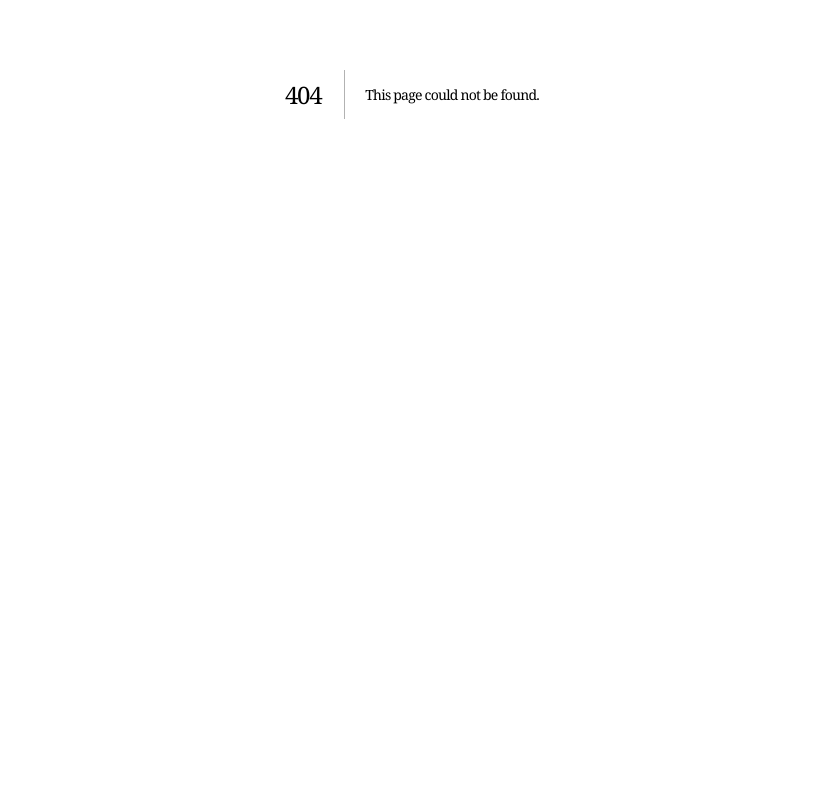
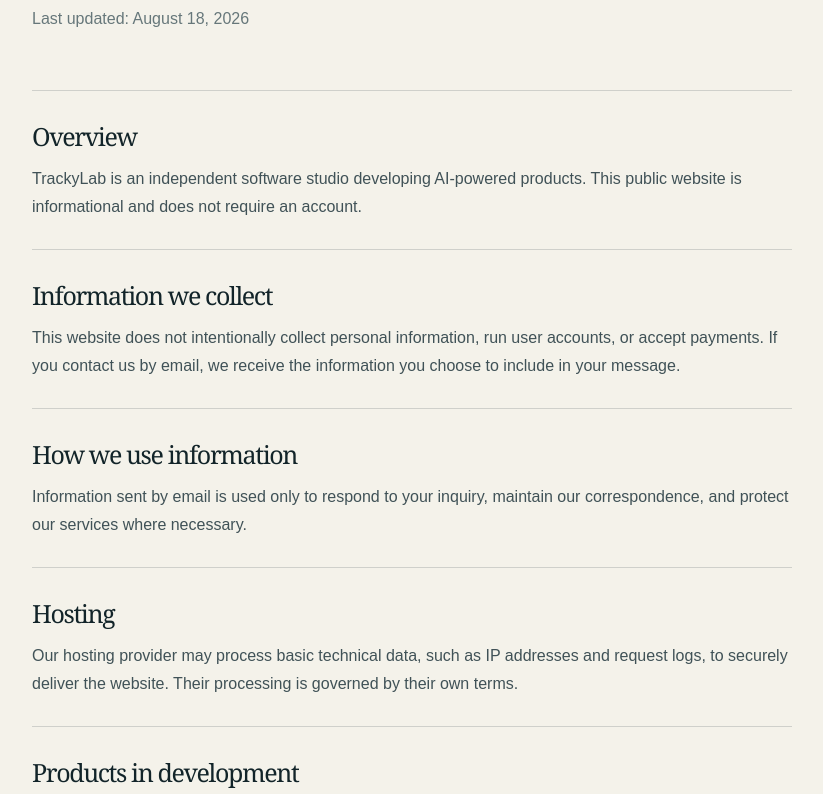
Before and after one commit to itaisinai/trackylab-landing, a Next.js app: page /privacy in a window 1280 px wide. Before the commit this address had no page. Shown: the part 306-1100 px from the top of the page, without its empty margins (228-1051 px from the left). Before the commit the page ends 800 px from the top, so only its background shows below. Built offline with nearby package versions, Linux system fonts and the light colour scheme.

Commit message:
Add app/privacy/page.tsx

```diff
--- /dev/null
+++ b/app/privacy/page.tsx
@@ -0,0 +1,11 @@
+export default function PrivacyPage() {
+  return <main className="legal"><div className="legal-shell">
+    <a className="legal-back" href="/">← Back to TrackyLab</a><p className="legal-kicker">Legal</p><h1>Privacy Policy</h1><p className="legal-date">Last updated: August 18, 2026</p>
+    <section><h2>Overview</h2><p>TrackyLab is an independent software studio developing AI-powered products. This public website is informational and does not require an account.</p></section>
+    <section><h2>Information we collect</h2><p>This website does not intentionally collect personal information, run user accounts, or accept payments. If you contact us by email, we receive the information you choose to include in your message.</p></section>
+    <section><h2>How we use information</h2><p>Information sent by email is used only to respond to your inquiry, maintain our correspondence, and protect our services where necessary.</p></section>
+    <section><h2>Hosting</h2><p>Our hosting provider may process basic technical data, such as IP addresses and request logs, to securely deliver the website. Their processing is governed by their own terms.</p></section>
+    <section><h2>Products in development</h2><p>This policy currently applies to the public TrackyLab website. Any released product that processes additional user data will provide information specific to that product before use.</p></section>
+    <section><h2>Contact</h2><p>Questions about privacy may be sent to <a href="mailto:itai@trackylab.com">itai@trackylab.com</a>.</p></section>
+  </div></main>;
+}
```
